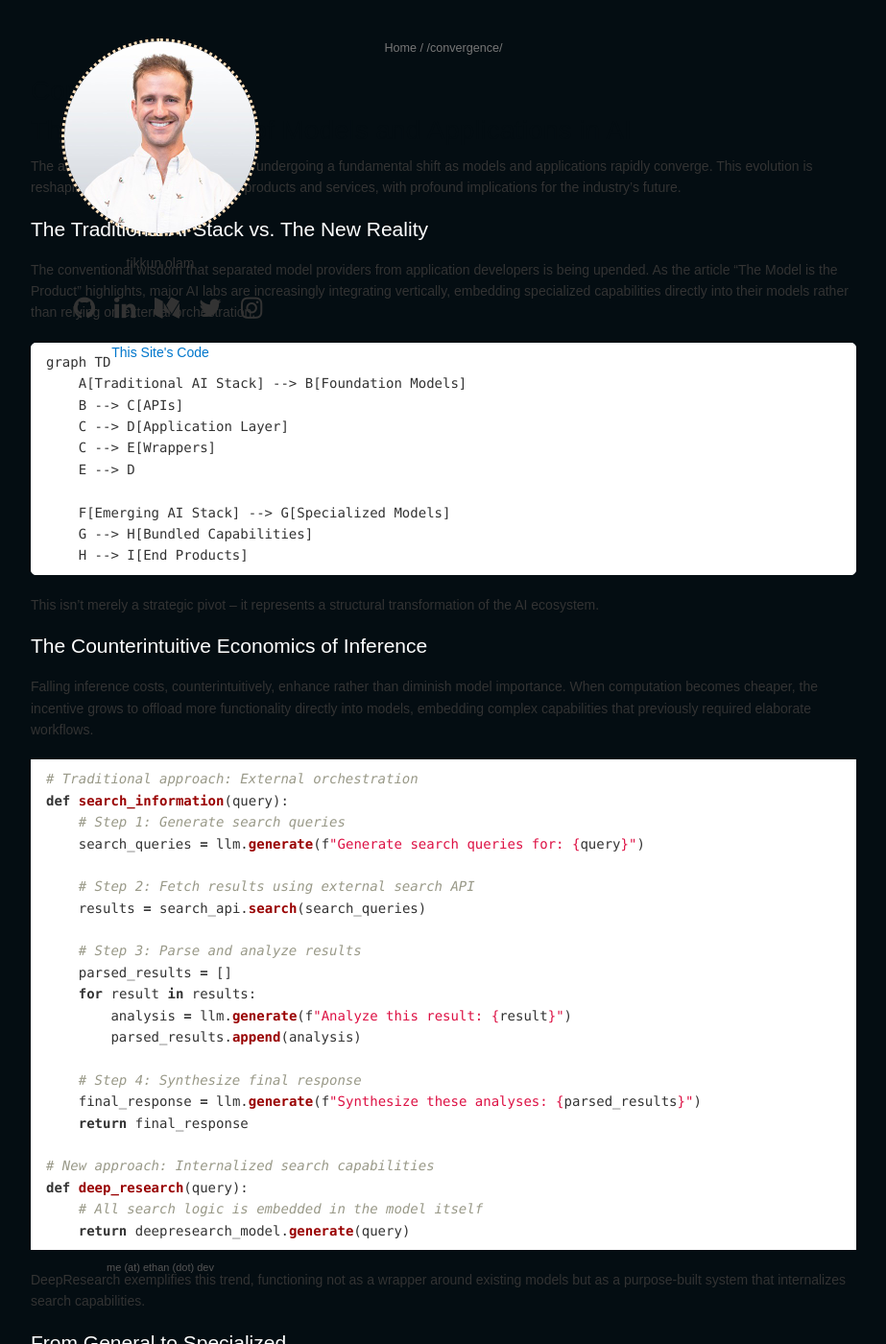
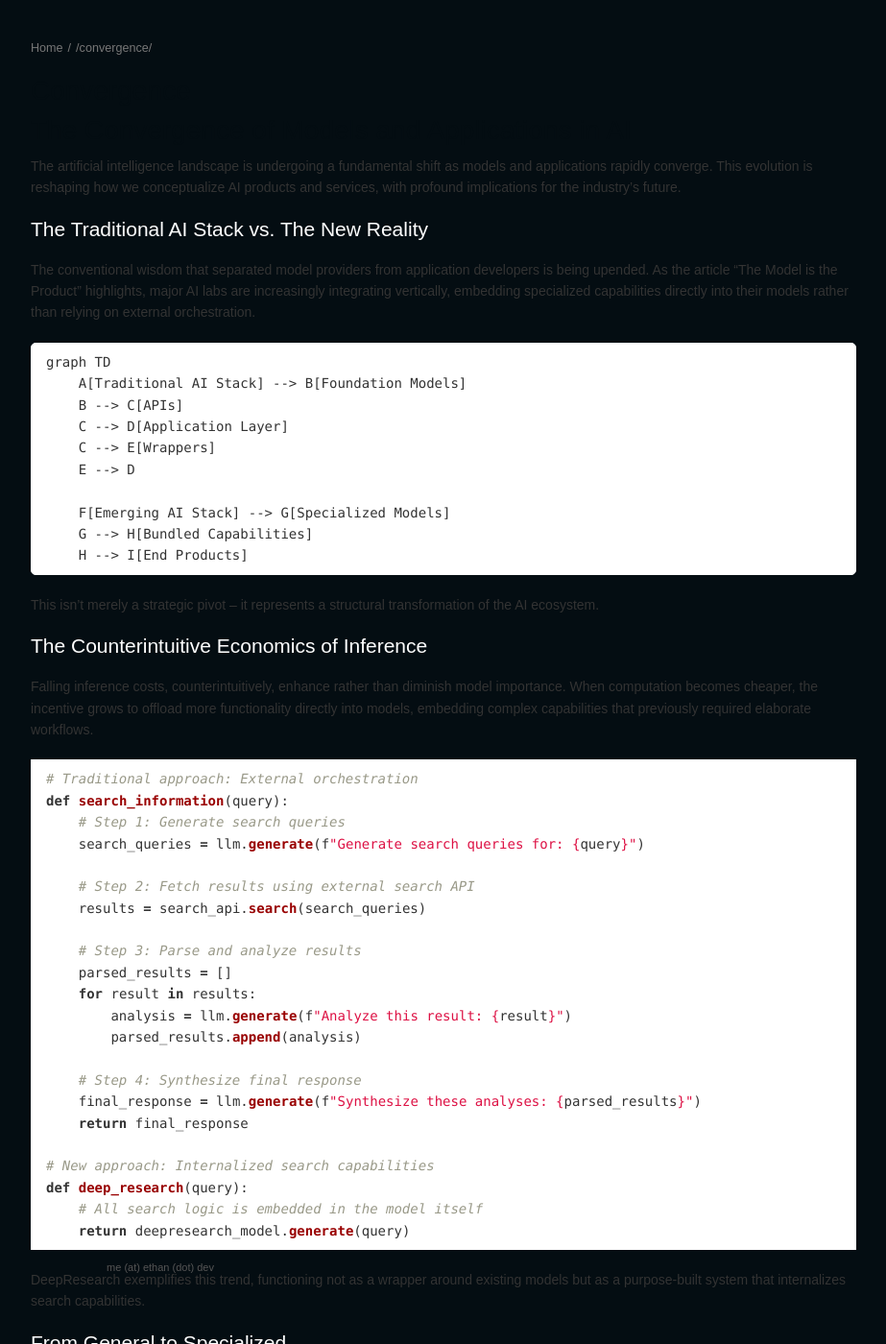
Before and after one commit to esteininger/minimal-website, a Jekyll site: the page built from convergence.md, in a window 1280 px wide and 1400 px high. Shown: the whole window at 96% size, without its empty margins (258-1181 px from the left). Built offline with Jekyll 4.4.1, drawn with Linux system fonts in a browser that asks for light colours.

Commit message:
Update default.html

```diff
--- a/_layouts/default.html
+++ b/_layouts/default.html
@@ -10,6 +10,7 @@
     <link rel="stylesheet" href="/static/css/styles.css">
     <link rel="stylesheet" href="/static/css/pygment_trac.css">
     <link rel="stylesheet" href="/static/external/font-awesome/css/font-awesome.min.css">
+
     <style>
         body {
             font-family: sans-serif;
@@ -29,14 +30,12 @@
             text-decoration: underline;
         }
 
-        .wrapper {
-            text-align: center;
-        }
-
         .breadcrumb {
             font-size: 0.9em;
-            margin-bottom: 10px;
+            margin-bottom: 20px;
             color: #777;
+            display: flex;
+            gap: 5px;
         }
 
         .breadcrumb a {
@@ -48,30 +47,14 @@
             text-decoration: underline;
         }
 
-        header {
-            text-align: center;
-            margin-bottom: 20px;
-        }
-
-        .propic img {
-            border-radius: 50%;
-            object-fit: cover;
-            border: 3px dotted #ffdeb9;
-        }
-
-        .bio a:not(:first-child) i {
-            font-size: 26px;
-            padding-left: 1rem;
+        .content-container {
+            text-align: left;
+            width: 100%;
         }
 
         h1 {
             font-size: 2em;
             margin-bottom: 10px;
-        }
-
-        article {
-            text-align: left;
-            margin-top: 20px;
         }
 
         footer {
@@ -85,23 +68,6 @@
 
 <body>
     <div class="wrapper">
-        <header>
-            <h1 class="propic">
-                <a href="/">
-                    <img src="/static/img/e.jpeg" width="200">
-                </a>
-            </h1>
-            <p class="bio">
-                <span>tikkun olam</span><br><br>
-                <a href="https://github.com/esteininger" target="_blank"><i class="fa fa-github"></i></a>
-                <a href="https://www.linkedin.com/in/ethansteininger/" target="_blank"><i class="fa fa-linkedin"></i></a>
-                <a href="https://esteininger.medium.com/" target="_blank"><i class="fa fa-medium"></i></a>
-                <a href="https://twitter.com/ethansteininger" target="_blank"><i class="fa fa-twitter"></i></a>
-                <a href="https://instagram.com/ethan.codes" target="_blank"><i class="fa fa-instagram"></i></a>
-            </p>
-            <p><a href="https://github.com/esteininger/minimal-website">This Site's Code</a></p>
-        </header>
-
         <nav class="breadcrumb">
             <a href="/">Home</a>
             {% for part in page.url | split: "/" %}
@@ -111,15 +77,16 @@
             {% endfor %}
         </nav>
 
-        <article>
+        <div class="content-container">
             <h1>{{ page.title }}</h1>
             {{ content }}
-        </article>
+        </div>
 
         <footer>
             <p><small>me (at) ethan (dot) dev</small></p>
         </footer>
     </div>
+
     <script src="/static/js/scale.fix.js"></script>
 </body>
 
```
